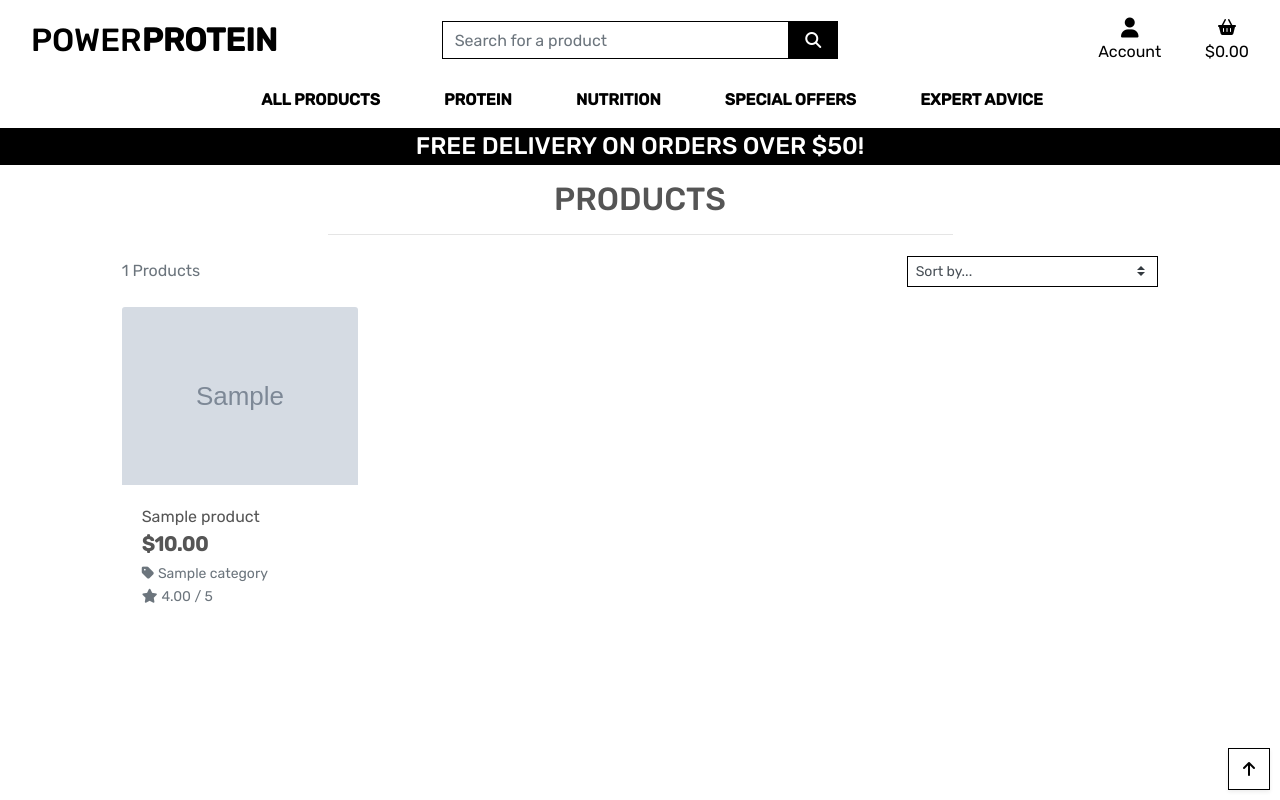
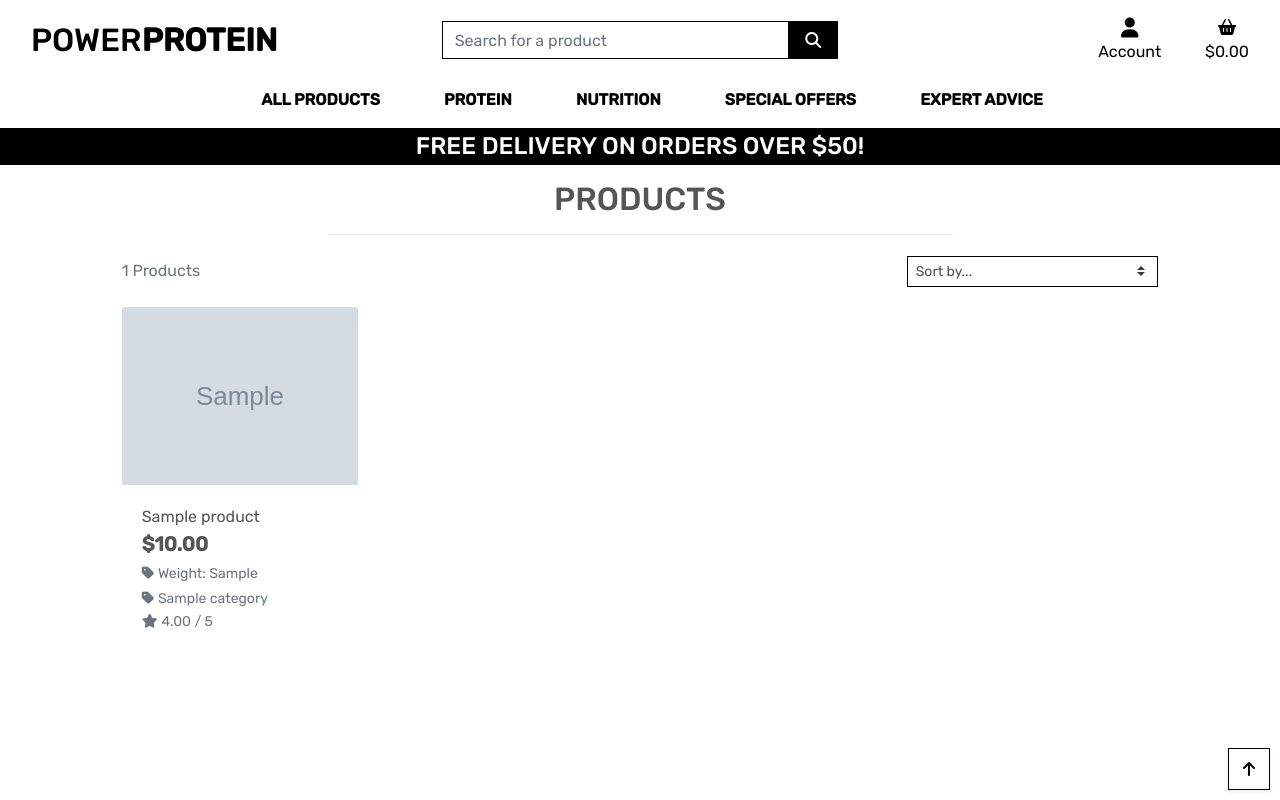
Before and after one commit to Giov3ss/PowerProtein, a Django app: page /products/ in a window 1280 px wide. Run offline with Django 3.2, Linux system fonts and the light colour scheme; tables that the repository leaves empty hold one stand-in row (values such as "Sample post"); grey boxes marked "Sample" are stand-in pictures; some libraries are stand-ins or nearby versions.

Commit message:
adding weight field into product details and products files

```diff
--- a/products/templates/products/product_detail.html
+++ b/products/templates/products/product_detail.html
@@ -30,6 +30,11 @@
             <div class="product-details-container mb-5 mt-md-5">
                 <p class="mb-0">{{ product.name }}</p>
                 <p class="lead mb-0 text-left font-weight-bold">${{ product.price }}</p>
+                {% if product.weight %}
+                    <p class="small mt-1 mb-0 text-muted"><i class="fas fa-tag mr-1"></i>Weight: {{ product.weight }}</p>
+                {% else %}
+                    <p class="small mt-1 mb-0 text-muted">N/A</p>
+                {% endif %}
                 {% if product.category %}
                 <p class="small mt-1 mb-0">
                     <a class="text-muted" href="{% url 'products' %}?category={{ product.category.name }}">
--- a/products/templates/products/products.html
+++ b/products/templates/products/products.html
@@ -70,8 +70,13 @@
                                 <div class="row">
                                     <div class="col">
                                         <p class="lead mb-0 text-left font-weight-bold">${{ product.price }}</p>
+                                        {% if product.weight %}
+                                            <p class="small mt-1 mb-0 text-muted"><i class="fas fa-tag mr-1"></i>Weight: {{ product.weight }}</p>
+                                            {% else %}
+                                            <p class="small mt-1 mb-0 text-muted">N/A</p>
+                                            {% endif %}
                                         {% if product.category %}
-                                        <p class="small mt-1 mb-0">
+                                        <p class="small mt-1 mb-0 ">
                                             <a class="text-muted" href="{% url 'products' %}?category={{ product.category.name }}">
                                                 <i class="fas fa-tag mr-1"></i>{{ product.category.friendly_name }}
                                             </a>
```
